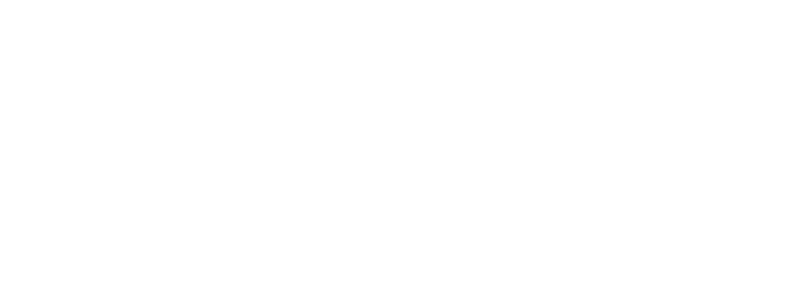
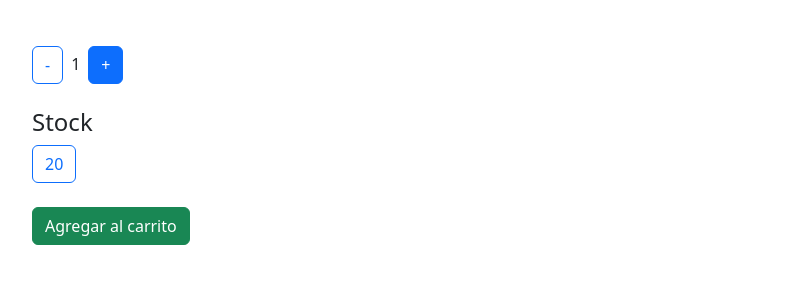
Before and after one commit to gonAlmiron/dcv-app-, a React (Create React App) app: page /item/1 in a window 1280 px wide. Shown: the part 756-1040 px from the top of the page, without its empty margins (62-871 px from the left). Before the commit the page ends 842 px from the top, so only its background shows below. Built offline with nearby package versions, Linux system fonts and the light colour scheme.

Commit message:
contador

```diff
--- a/src/components/ItemDetail/ItemDetail.js
+++ b/src/components/ItemDetail/ItemDetail.js
@@ -1,9 +1,20 @@
 import Item from "../Item/Item"
 import { useParams } from "react-router-dom"
+import ItemCount from "../ItemListContainer/ItemCount";
+import { useState } from "react";
 
 
-const ItemDetail = ({item = []} ) => {
+const ItemDetail = ({item}) => {
     let {itemId } = useParams();
+
+    const [cantidad, setCantidad] = useState(1)
+
+    const handleAgregar = () => {
+        console.log({
+            ...item,
+            cantidad
+        })
+    }
 
     return (
         <div className="container my-5">
@@ -11,6 +22,8 @@
 
          <hr/>
             { item.map((prod) => <Item producto={prod} key={prod.id}/>) }
+            <ItemCount
+            counter={cantidad}/>
         </div>
     )
 }
--- a/src/components/ItemDetailContainer/ItemDetailContainer.js
+++ b/src/components/ItemDetailContainer/ItemDetailContainer.js
@@ -2,7 +2,7 @@
 import ItemDetail from "../ItemDetail/ItemDetail"
 import { useParams } from 'react-router-dom'
 import { getItem } from "../../helpers/getItem"
-import { pedirDatos } from "../../helpers/pedirDatos"
+// import { pedirDatos } from "../../helpers/pedirDatos"
 import Spinner from "../Spinner/Spinner"
 
 
--- a/src/components/ItemListContainer/ItemCount.js
+++ b/src/components/ItemListContainer/ItemCount.js
@@ -21,21 +21,34 @@
     }
 }
 
+const handleAgregar = () => {
+
+}
+
 useEffect( () => {
     console.log("Stock modificado")
 }, [counter, stock])
 
+
 return (
     <div className="container my-5">
 
-
-        <button onClick={handleRestar} className="btn btn-outline-primary">- </button>
+        <button
+            onClick={handleRestar}
+            className="btn btn-outline-primary">- </button>
         <span className="mx-2">{counter}</span>
-        <button onClick={handleSumar} className="btn btn-primary"> +</button>
+        <button
+            onClick={handleSumar}
+            className="btn btn-primary"> +</button>
         <br/>
         <br/>
         <h4>Stock</h4>
         <span className="btn btn-outline-primary">{stock}</span>
+
+    <br/>
+    <button className="btn btn-success my-4">
+        Agregar al carrito
+    </button>
     </div>
 
 
--- a/src/components/Nosotros/Nosotros.js
+++ b/src/components/Nosotros/Nosotros.js
@@ -6,7 +6,7 @@
         <div className="container my-5">
         <h1>Nosotros</h1>
         <hr/>
-        <a> Empresa familiar de terrarios artesanales</a>
+        <p> Empresa familiar de terrarios artesanales</p>
     </div>
         )
 }
```
